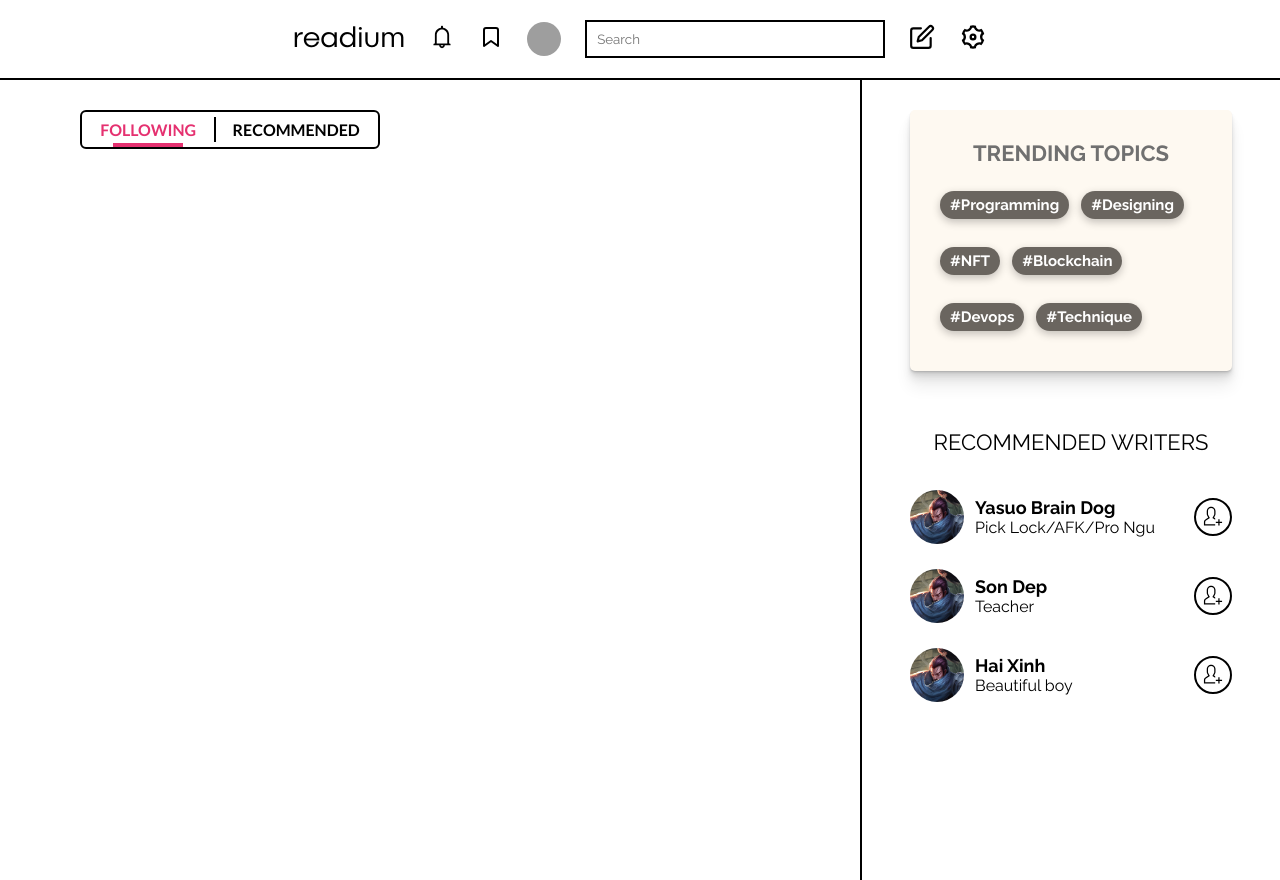
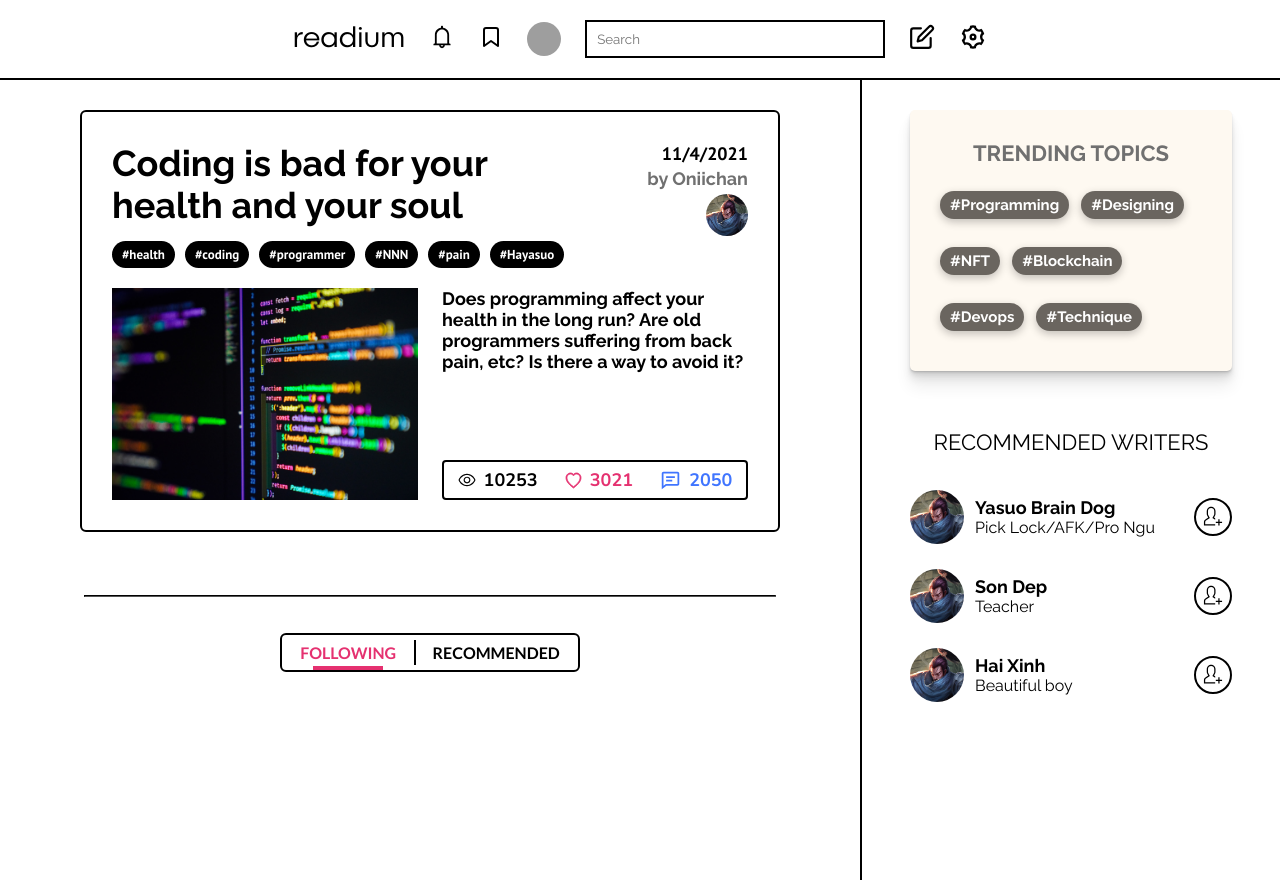
Before and after one commit to hoangvu03081/readium, a React (Vite) app in the folder readium-client/: page / in a window 1280 px wide. Built offline with nearby package versions, Linux system fonts and the light colour scheme; grey boxes are pictures that could not be loaded.

Commit message:
frontend - Popular Post (>= 750px)

```diff
--- a/readium-client/src/app/App.jsx
+++ b/readium-client/src/app/App.jsx
@@ -7,6 +7,7 @@ import Body from "../common/components/Body";
 import FollowingRecommendedBtn from "../common/components/Buttons/FollowingRecommendedBtn";
 import TrendingTopics from "../common/components/TrendingTopics";
 import RecommendedWriters from "../common/components/RecommendedWriters";
+import PopularPost from "../common/components/PopularPost";
 
 function App() {
   return (
@@ -15,7 +16,22 @@ function App() {
       <MobileNavbar />
       <Header />
       <Body
-        ContentLeft={<FollowingRecommendedBtn />}
+        ContentLeft={
+          <>
+            <PopularPost />
+            <hr
+              style={{
+                color: "#000000",
+                backgroundColor: "#000000",
+                width: 692,
+                height: 0.5,
+                borderColor: "#000000",
+                margin: 0,
+              }}
+            />
+            <FollowingRecommendedBtn />
+          </>
+        }
         ContentRight={
           <>
             <TrendingTopics />
--- a/readium-client/src/common/GlobalStyles.jsx
+++ b/readium-client/src/common/GlobalStyles.jsx
@@ -5,6 +5,7 @@ import RalewayBold from "../assets/fonts/Raleway-Bold.ttf";
 import PublicSans from "../assets/fonts/PublicaSans-Light.otf";
 import NunitoBold from "../assets/fonts/Nunito-Bold.ttf";
 import LatoBold from "../assets/fonts/Lato-Bold.ttf";
+import PTSansBold from "../assets/fonts/PTSans-Bold.ttf";
 
 const GlobalStyles = createGlobalStyle`
     *, *:after, *:before {
@@ -29,12 +30,17 @@ const GlobalStyles = createGlobalStyle`
     }
     @font-face {
         font-family: "Nunito";
-        src: url(${NunitoBold}) format('truetype'), local('Raleway');
+        src: url(${NunitoBold}) format('truetype'), local('Nunito Bold');
         font-weight: bold;
     }
     @font-face {
         font-family: "Lato";
-        src: url(${LatoBold}) format('truetype'), local('Raleway');
+        src: url(${LatoBold}) format('truetype'), local('Lato Bold');
+        font-weight: bold;
+    }
+    @font-face {
+        font-family: "PT Sans";
+        src: url(${PTSansBold}) format('truetype'), local('PT Sans Bold');
         font-weight: bold;
     }
 
--- a/readium-client/src/common/GlobalTheme.jsx
+++ b/readium-client/src/common/GlobalTheme.jsx
@@ -14,6 +14,7 @@ const theme = {
 
     TagBtnBackground: "#000000",
     TagBtnText: "#ffffff",
+    TagBtnHover: "#E53170",
 
     InteractionsBackground: "#ffffff",
     WatchText: "#000000",
@@ -32,6 +33,9 @@ const theme = {
 
     TrendingTopicsBackground: "#FEF9F1",
     TrendingTopicsText: "#707070",
+
+    PopularPostBlack: "#000000",
+    PopularPostUser: "#707070",
   },
 };
 
--- a/readium-client/src/common/components/Body/index.jsx
+++ b/readium-client/src/common/components/Body/index.jsx
@@ -13,6 +13,9 @@ const Layout = styled.div`
 const ColumnLeft = styled.div`
   padding: ${(props) => (props.isMobile ? "48px 36px" : "30px 80px 0")};
   width: 100%;
+  display: flex;
+  flex-direction: column;
+  align-items: center;
 `;
 
 const ColumnRight = styled.div`
--- a/readium-client/src/common/components/Buttons/FollowingRecommendedBtn.jsx
+++ b/readium-client/src/common/components/Buttons/FollowingRecommendedBtn.jsx
@@ -6,6 +6,7 @@ const Outline = styled.div`
   border-radius: 6px;
   width: 300px;
   height: 39px;
+  margin-top: 36px;
   display: flex;
   flex-direction: row;
   justify-content: space-around;
--- a/readium-client/src/common/components/Buttons/Interactions/Comment.jsx
+++ b/readium-client/src/common/components/Buttons/Interactions/Comment.jsx
@@ -5,17 +5,30 @@ const Comment = styled.button`
   font-size: 18px;
   font-weight: bold;
   border: none;
+  border-radius: 5px;
   background-color: ${({ theme }) => theme.colors.InteractionsBackground};
   color: ${({ theme }) => theme.colors.CommentText};
   svg {
     fill: ${({ theme }) => theme.colors.CommentText};
     font-size: 18px;
+    transition: all 0.4s;
   }
   span {
     padding-left: 8px;
   }
   display: flex;
   align-items: center;
+  transition: all 0.4s;
+  &:hover {
+    cursor: pointer;
+    background-color: ${({ theme }) => theme.colors.CommentText};
+    color: ${({ theme }) => theme.colors.InteractionsBackground};
+    svg {
+      fill: ${({ theme }) => theme.colors.InteractionsBackground};
+      transition: all 0.4s;
+    }
+    transition: all 0.4s;
+  }
 `;
 
 export default Comment;
--- a/readium-client/src/common/components/Buttons/Interactions/Love.jsx
+++ b/readium-client/src/common/components/Buttons/Interactions/Love.jsx
@@ -5,6 +5,7 @@ const Love = styled.button`
   font-size: 18px;
   font-weight: bold;
   border: none;
+  border-radius: 5px;
   background-color: ${({ theme }) => theme.colors.InteractionsBackground};
   color: ${({ theme }) => theme.colors.LoveText};
   svg {
@@ -12,12 +13,26 @@ const Love = styled.button`
     stroke: ${({ theme }) => theme.colors.LoveText};
     stroke-width: 0.8;
     font-size: 18px;
+    transition: all 0.4s;
   }
   span {
     padding-left: 8px;
   }
   display: flex;
   align-items: center;
+  transition: all 0.4s;
+  &:hover {
+    cursor: pointer;
+    background-color: ${({ theme }) => theme.colors.LoveText};
+    color: ${({ theme }) => theme.colors.InteractionsBackground};
+    svg {
+      fill: ${({ theme }) => theme.colors.InteractionsBackground};
+      stroke: ${({ theme }) => theme.colors.InteractionsBackground};
+      stroke-width: 0.8;
+      transition: all 0.4s;
+    }
+    transition: all 0.4s;
+  }
 `;
 
 export default Love;
--- a/readium-client/src/common/components/Buttons/Interactions/Watch.jsx
+++ b/readium-client/src/common/components/Buttons/Interactions/Watch.jsx
@@ -5,17 +5,30 @@ const Watch = styled.button`
   font-size: 18px;
   font-weight: bold;
   border: none;
+  border-radius: 5px;
   background-color: ${({ theme }) => theme.colors.InteractionsBackground};
   color: ${({ theme }) => theme.colors.WatchText};
   svg {
     fill: ${({ theme }) => theme.colors.WatchText};
     font-size: 18px;
+    transition: all 0.4s;
   }
   span {
     padding-left: 8px;
   }
   display: flex;
   align-items: center;
+  transition: all 0.4s;
+  &:hover {
+    cursor: pointer;
+    background-color: ${({ theme }) => theme.colors.WatchText};
+    color: ${({ theme }) => theme.colors.InteractionsBackground};
+    svg {
+      fill: ${({ theme }) => theme.colors.InteractionsBackground};
+      transition: all 0.4s;
+    }
+    transition: all 0.4s;
+  }
 `;
 
 export default Watch;
--- a/readium-client/src/common/components/Buttons/Interactions/index.jsx
+++ b/readium-client/src/common/components/Buttons/Interactions/index.jsx
@@ -17,6 +17,9 @@ const InteractionStyle = styled.div`
   flex-direction: row;
   justify-content: space-around;
   align-items: center;
+  &:hover {
+    cursor: pointer;
+  }
 `;
 
 export default function Interactions({
--- a/readium-client/src/common/components/Buttons/TagBtn.jsx
+++ b/readium-client/src/common/components/Buttons/TagBtn.jsx
@@ -1,7 +1,7 @@
 import styled from "styled-components";
 
 const TagBtn = styled.button`
-  font-family: "Raleway";
+  font-family: "PT Sans";
   font-weight: bold;
   font-size: 13px;
   padding: 5px 10px;
@@ -9,6 +9,12 @@ const TagBtn = styled.button`
   color: ${({ theme }) => theme.colors.TagBtnText};
   border: none;
   border-radius: 41px;
+  transition: all 0.3s;
+  &:hover {
+    cursor: pointer;
+    background-color: ${({ theme }) => theme.colors.TagBtnHover};
+    transition: all 0.3s;
+  }
 `;
 
 export default TagBtn;
--- /dev/null
+++ b/readium-client/src/common/components/PopularPost/Post.jsx
@@ -0,0 +1,168 @@
+import React from "react";
+import styled from "styled-components";
+import PropTypes from "prop-types";
+import TagBtn from "../Buttons/TagBtn";
+import Interactions from "../Buttons/Interactions";
+
+const Card = styled.div`
+  margin-bottom: 63px;
+  border: 2px solid ${({ theme }) => theme.colors.PopularPostBlack};
+  border-radius: 6px;
+  padding: 30px;
+`;
+
+const Top = styled.div`
+  margin-bottom: 10px;
+`;
+
+const TopLeft = styled.div`
+  p {
+    font-family: "Raleway";
+    font-weight: bold;
+    font-size: 36px;
+    margin: 0 0 15px 0;
+    &:hover {
+      cursor: pointer;
+    }
+  }
+  button {
+    margin-right: 10px;
+    margin-bottom: 10px;
+  }
+  @media (max-width: 900px) {
+    p {
+      font-size: 32px;
+    }
+  }
+`;
+
+const TopRight = styled.div`
+  display: flex;
+  flex-direction: column;
+  align-items: flex-end;
+  h1 {
+    margin: 0 0 3px 0;
+    font-family: "PT Sans";
+    font-weight: bold;
+    font-size: 18px;
+    color: ${({ theme }) => theme.colors.PopularPostBlack};
+    &:hover {
+      cursor: pointer;
+    }
+  }
+  h2 {
+    margin: 0 0 5px 0;
+    font-family: "Raleway";
+    font-weight: bold;
+    font-size: 18px;
+    color: ${({ theme }) => theme.colors.PopularPostUser};
+    &:hover {
+      cursor: pointer;
+    }
+  }
+  img {
+    width: 42px;
+    height: 42px;
+    border-radius: 50%;
+    &:hover {
+      cursor: pointer;
+    }
+  }
+`;
+
+const Bottom = styled.div``;
+
+const BottomLeft = styled.div`
+  img {
+    width: 100%;
+    height: 100%;
+    transition: all 0.5s;
+    &:hover {
+      cursor: pointer;
+      opacity: 0.77;
+      transition: all 0.5s;
+    }
+  }
+`;
+
+const BottomRight = styled.div`
+  display: flex;
+  flex-direction: column;
+  justify-content: space-between;
+  p {
+    margin: 0;
+    font-family: "Raleway";
+    font-weight: bold;
+    font-size: 18px;
+    color: ${({ theme }) => theme.colors.PopularPostBlack};
+    &:hover {
+      cursor: pointer;
+    }
+  }
+  @media (max-width: 900px) {
+    p {
+      font-size: 16px;
+    }
+    button {
+      font-size: 16px;
+    }
+  }
+`;
+
+export default function Post({
+  Title,
+  User,
+  UserAvatar,
+  Date,
+  Tags,
+  Preview,
+  Content,
+  WatchNumber,
+  LoveNumber,
+  CommentNumber,
+}) {
+  return (
+    <Card>
+      <Top className="row">
+        <TopLeft className="col-9">
+          <p>{Title}</p>
+          {Tags.map((item, index) => (
+            // eslint-disable-next-line react/no-array-index-key
+            <TagBtn key={index}>{item}</TagBtn>
+          ))}
+        </TopLeft>
+        <TopRight className="col-3">
+          <h1>{Date}</h1>
+          <h2>by {User}</h2>
+          <img src={UserAvatar} alt="" />
+        </TopRight>
+      </Top>
+      <Bottom className="row">
+        <BottomLeft className="col-6">
+          <img src={Preview} alt="" />
+        </BottomLeft>
+        <BottomRight className="col-6">
+          <p>{Content}</p>
+          <Interactions
+            WatchNumber={WatchNumber}
+            LoveNumber={LoveNumber}
+            CommentNumber={CommentNumber}
+          />
+        </BottomRight>
+      </Bottom>
+    </Card>
+  );
+}
+
+Post.propTypes = {
+  Title: PropTypes.string.isRequired,
+  User: PropTypes.string.isRequired,
+  UserAvatar: PropTypes.string.isRequired,
+  Date: PropTypes.string.isRequired,
+  Tags: PropTypes.arrayOf(PropTypes.string).isRequired,
+  Preview: PropTypes.string.isRequired,
+  Content: PropTypes.string.isRequired,
+  WatchNumber: PropTypes.number.isRequired,
+  LoveNumber: PropTypes.number.isRequired,
+  CommentNumber: PropTypes.number.isRequired,
+};
--- /dev/null
+++ b/readium-client/src/common/components/PopularPost/index.jsx
@@ -0,0 +1,19 @@
+import React from "react";
+import Post from "./Post";
+
+export default function PopularPost() {
+  return (
+    <Post
+      Title="Coding is bad for your health and your soul"
+      User="Oniichan"
+      UserAvatar="./src/assets/images/yasuo.png"
+      Date="11/4/2021"
+      Tags={["#health", "#coding", "#programmer", "#NNN", "#pain", "#Hayasuo"]}
+      Preview="./src/assets/images/preview.png"
+      Content="Does programming affect your health in the long run? Are old programmers suffering from back pain, etc? Is there a way to avoid it?"
+      WatchNumber={10253}
+      LoveNumber={3021}
+      CommentNumber={2050}
+    />
+  );
+}
```
Also changed, not shown: readium-client/src/assets/fonts/PTSans-Bold.ttf (added), readium-client/src/assets/images/preview.png (added).
